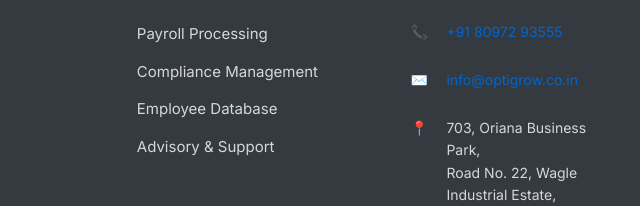
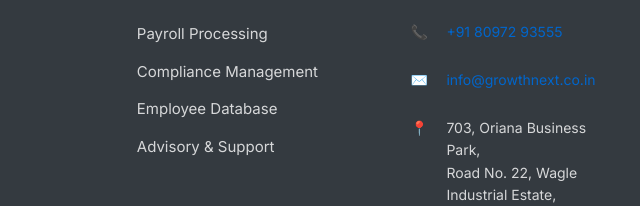
Before and after one commit to growthnext/optigrow, a website: page how-it-works.html in a window 1280 px wide. Shown: the part 4391-4597 px from the top of the page, 640-1280 px from the left. Drawn offline with Linux system fonts and the light colour scheme.

Commit message:
Update how-it-works.html

```diff
--- a/how-it-works.html
+++ b/how-it-works.html
@@ -475,7 +475,7 @@
           <div class="footer-contact-item">
             <span class="footer-contact-icon">✉️</span>
             <div>
-              <a href="mailto:info@optigrow.co.in">info@optigrow.co.in</a>
+              <a href="mailto:info@growthnext.co.in">info@growthnext.co.in</a>
             </div>
           </div>
           <div class="footer-contact-item">
```
